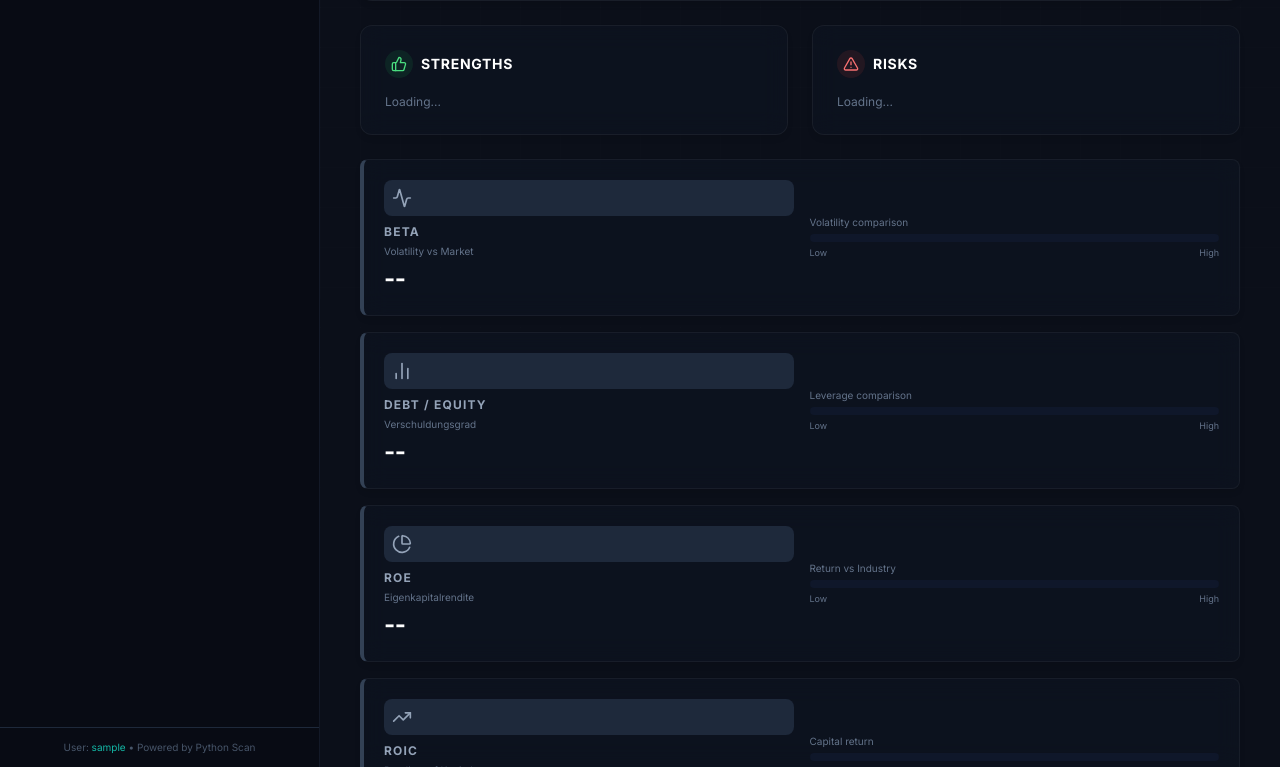
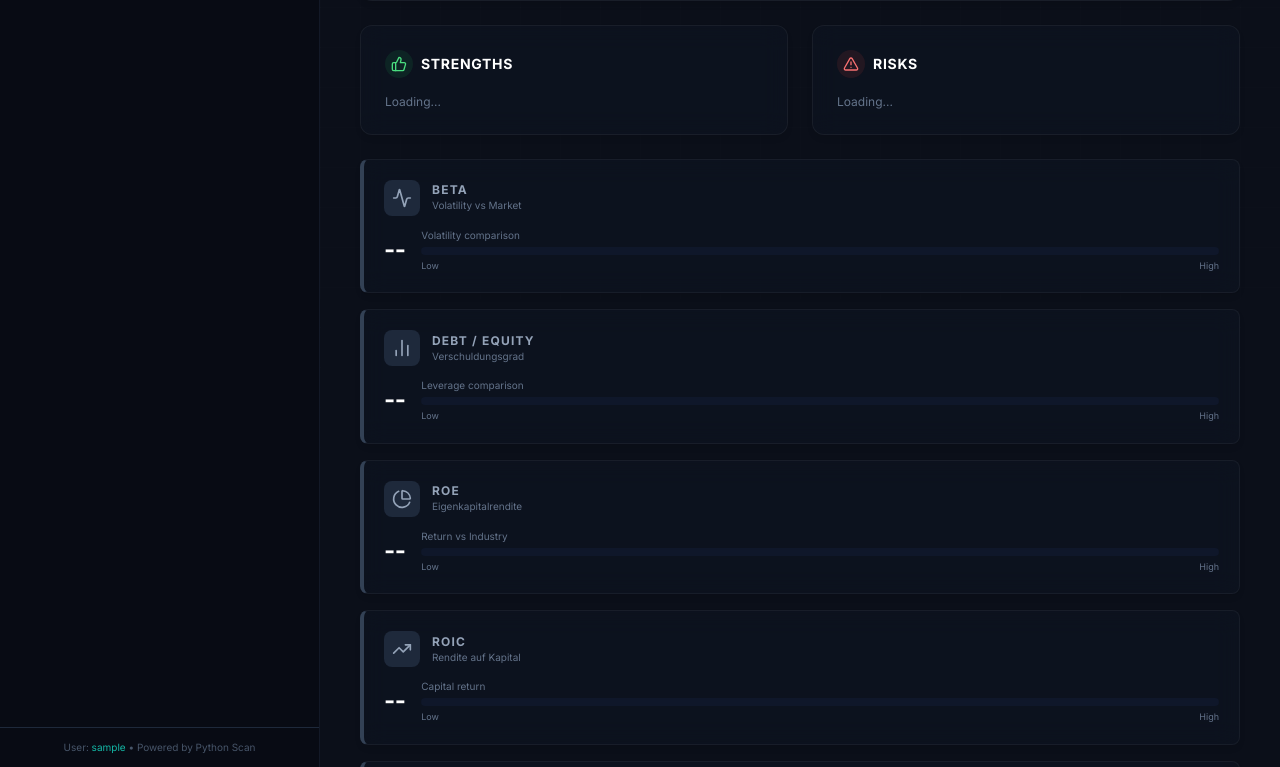
Before and after one commit to larsender1/valueradar, a Flask app: template templates/dashboard.html in a window 1280 px wide. Shown: the part 1833-2600 px from the top of the page. Run offline with Flask 3, Linux system fonts and the light colour scheme; the template is opened without the code that fills it: most values are stand-ins (such as "Sample title", 1, 10 or a date in 2020); some libraries are stand-ins or nearby versions.

Commit message:
Update KPI layout, fix icon alignment, improve fundamentals

```diff
--- a/templates/dashboard.html
+++ b/templates/dashboard.html
@@ -490,24 +490,27 @@
                         </ul>
                     </div>
                 </section>
+
                 <!-- Extra Fundamentalkennzahlen -->
                 <section class="grid grid-cols-1 gap-4 mt-4">
 
                     <!-- Beta -->
-                    <div class="glass-card rounded-lg p-5 border-l-4 border-l-slate-700 hover:border-l-teal-500
-                                transition group flex flex-col md:flex-row md:items-center md:justify-between gap-4">
-
-                        <div class="md:w-1/2">
-                            <div
-                                class="p-2 bg-slate-800 rounded-lg text-slate-400 group-hover:text-white transition mb-2">
+                    <div
+                        class="glass-card rounded-lg p-5 border-l-4 border-l-slate-700 hover:border-l-teal-500 transition group">
+                        <!-- Icon + Titel -->
+                        <div class="flex items-center gap-3 mb-3">
+                            <div class="p-2 bg-slate-800 rounded-lg text-slate-400 group-hover:text-white transition">
                                 <i data-lucide="activity" class="w-5 h-5"></i>
                             </div>
-                            <div class="text-xs font-bold text-slate-400 uppercase tracking-widest mb-1">Beta</div>
-                            <div class="text-[10px] text-slate-500 mb-1">Volatility vs Market</div>
+                            <div>
+                                <div class="text-xs font-bold text-slate-400 uppercase tracking-widest">Beta</div>
+                                <div class="text-[10px] text-slate-500">Volatility vs Market</div>
+                            </div>
+                        </div>
+                        <!-- Wert + Balken -->
+                        <div class="flex items-center justify-between gap-4">
                             <div id="kpi-beta" class="text-2xl font-bold text-white tracking-tight">--</div>
-                        </div>
-
-                        <div class="md:w-1/2">
+                            <div class="flex-1">
                                 <div class="text-[10px] text-slate-500 mb-1">Volatility comparison</div>
                                 <div class="w-full bg-slate-900 h-2 rounded-full overflow-hidden">
                                     <div id="bar-beta" class="bg-teal-500 h-full w-0 transition-all duration-700"></div>
@@ -517,25 +520,24 @@
                                 </div>
                             </div>
                         </div>
-
-
+                    </div>
 
                     <!-- Debt / Equity -->
-                    <div class="glass-card rounded-lg p-5 border-l-4 border-l-slate-700 hover:border-l-teal-500
-                                transition group flex flex-col md:flex-row md:items-center md:justify-between gap-4">
-
-                        <div class="md:w-1/2">
-                            <div
-                                class="p-2 bg-slate-800 rounded-lg text-slate-400 group-hover:text-white transition mb-2">
+                    <div
+                        class="glass-card rounded-lg p-5 border-l-4 border-l-slate-700 hover:border-l-teal-500 transition group">
+                        <div class="flex items-center gap-3 mb-3">
+                            <div class="p-2 bg-slate-800 rounded-lg text-slate-400 group-hover:text-white transition">
                                 <i data-lucide="bar-chart-2" class="w-5 h-5"></i>
                             </div>
-                            <div class="text-xs font-bold text-slate-400 uppercase tracking-widest mb-1">Debt / Equity
-                            </div>
-                            <div class="text-[10px] text-slate-500 mb-1">Verschuldungsgrad</div>
+                            <div>
+                                <div class="text-xs font-bold text-slate-400 uppercase tracking-widest">Debt / Equity
+                                </div>
+                                <div class="text-[10px] text-slate-500">Verschuldungsgrad</div>
+                            </div>
+                        </div>
+                        <div class="flex items-center justify-between gap-4">
                             <div id="kpi-de" class="text-2xl font-bold text-white tracking-tight">--</div>
-                        </div>
-
-                        <div class="md:w-1/2">
+                            <div class="flex-1">
                                 <div class="text-[10px] text-slate-500 mb-1">Leverage comparison</div>
                                 <div class="w-full bg-slate-900 h-2 rounded-full overflow-hidden">
                                     <div id="bar-de" class="bg-yellow-400 h-full w-0 transition-all duration-700"></div>
@@ -545,24 +547,23 @@
                                 </div>
                             </div>
                         </div>
-
-
+                    </div>
 
                     <!-- ROE -->
-                    <div class="glass-card rounded-lg p-5 border-l-4 border-l-slate-700 hover:border-l-teal-500
-transition group flex flex-col md:flex-row md:items-center md:justify-between gap-4">
-
-                        <div class="md:w-1/2">
-                            <div
-                                class="p-2 bg-slate-800 rounded-lg text-slate-400 group-hover:text-white transition mb-2">
+                    <div
+                        class="glass-card rounded-lg p-5 border-l-4 border-l-slate-700 hover:border-l-teal-500 transition group">
+                        <div class="flex items-center gap-3 mb-3">
+                            <div class="p-2 bg-slate-800 rounded-lg text-slate-400 group-hover:text-white transition">
                                 <i data-lucide="pie-chart" class="w-5 h-5"></i>
                             </div>
-                            <div class="text-xs font-bold text-slate-400 uppercase tracking-widest mb-1">ROE</div>
-                            <div class="text-[10px] text-slate-500 mb-1">Eigenkapitalrendite</div>
+                            <div>
+                                <div class="text-xs font-bold text-slate-400 uppercase tracking-widest">ROE</div>
+                                <div class="text-[10px] text-slate-500">Eigenkapitalrendite</div>
+                            </div>
+                        </div>
+                        <div class="flex items-center justify-between gap-4">
                             <div id="kpi-roe" class="text-2xl font-bold text-white tracking-tight">--</div>
-                        </div>
-
-                        <div class="md:w-1/2">
+                            <div class="flex-1">
                                 <div class="text-[10px] text-slate-500 mb-1">Return vs Industry</div>
                                 <div class="w-full bg-slate-900 h-2 rounded-full overflow-hidden">
                                     <div id="bar-roe" class="bg-green-500 h-full w-0 transition-all duration-700"></div>
@@ -572,80 +573,78 @@ transition group flex flex-col md:flex-row md:items-center md:justify-between ga
                                 </div>
                             </div>
                         </div>
-
-
+                    </div>
 
                     <!-- ROIC -->
-                    <div class="glass-card rounded-lg p-5 border-l-4 border-l-slate-700 hover:border-l-teal-500
-transition group flex flex-col md:flex-row md:items-center md:justify-between gap-4">
-
-                        <div class="md:w-1/2">
-                            <div
-                                class="p-2 bg-slate-800 rounded-lg text-slate-400 group-hover:text-white transition mb-2">
+                    <div
+                        class="glass-card rounded-lg p-5 border-l-4 border-l-slate-700 hover:border-l-teal-500 transition group">
+                        <div class="flex items-center gap-3 mb-3">
+                            <div class="p-2 bg-slate-800 rounded-lg text-slate-400 group-hover:text-white transition">
                                 <i data-lucide="trending-up" class="w-5 h-5"></i>
                             </div>
-                            <div class="text-xs font-bold text-slate-400 uppercase tracking-widest mb-1">ROIC</div>
-                            <div class="text-[10px] text-slate-500 mb-1">Rendite auf Kapital</div>
+                            <div>
+                                <div class="text-xs font-bold text-slate-400 uppercase tracking-widest">ROIC</div>
+                                <div class="text-[10px] text-slate-500">Rendite auf Kapital</div>
+                            </div>
+                        </div>
+                        <div class="flex items-center justify-between gap-4">
                             <div id="kpi-roic" class="text-2xl font-bold text-white tracking-tight">--</div>
-                        </div>
-
-                        <div class="md:w-1/2">
+                            <div class="flex-1">
                                 <div class="text-[10px] text-slate-500 mb-1">Capital return</div>
                                 <div class="w-full bg-slate-900 h-2 rounded-full overflow-hidden">
-                                <div id="bar-roic" class="bg-green-400 h-full w-0 transition-all duration-700"></div>
+                                    <div id="bar-roic" class="bg-green-400 h-full w-0 transition-all duration-700">
+                                    </div>
                                 </div>
                                 <div class="flex justify-between text-[9px] text-slate-500 mt-1">
                                     <span>Low</span><span>High</span>
                                 </div>
                             </div>
                         </div>
-
-
+                    </div>
 
                     <!-- EV / EBITDA -->
-                    <div class="glass-card rounded-lg p-5 border-l-4 border-l-slate-700 hover:border-l-teal-500
-transition group flex flex-col md:flex-row md:items-center md:justify-between gap-4">
-
-                        <div class="md:w-1/2">
-                            <div
-                                class="p-2 bg-slate-800 rounded-lg text-slate-400 group-hover:text-white transition mb-2">
+                    <div
+                        class="glass-card rounded-lg p-5 border-l-4 border-l-slate-700 hover:border-l-teal-500 transition group">
+                        <div class="flex items-center gap-3 mb-3">
+                            <div class="p-2 bg-slate-800 rounded-lg text-slate-400 group-hover:text-white transition">
                                 <i data-lucide="bar-chart-2" class="w-5 h-5"></i>
                             </div>
-                            <div class="text-xs font-bold text-slate-400 uppercase tracking-widest mb-1">EV / EBITDA
-                            </div>
-                            <div class="text-[10px] text-slate-500 mb-1">Industry valuation</div>
+                            <div>
+                                <div class="text-xs font-bold text-slate-400 uppercase tracking-widest">EV / EBITDA
+                                </div>
+                                <div class="text-[10px] text-slate-500">Industry valuation</div>
+                            </div>
+                        </div>
+                        <div class="flex items-center justify-between gap-4">
                             <div id="kpi-ev-ebitda" class="text-2xl font-bold text-white tracking-tight">--</div>
-                        </div>
-
-                        <div class="md:w-1/2">
+                            <div class="flex-1">
                                 <div class="text-[10px] text-slate-500 mb-1">Cheap → Expensive</div>
                                 <div class="w-full bg-slate-900 h-2 rounded-full overflow-hidden">
-                                <div id="bar-ev-ebitda" class="bg-red-400 h-full w-0 transition-all duration-700"></div>
+                                    <div id="bar-ev-ebitda" class="bg-red-400 h-full w-0 transition-all duration-700">
+                                    </div>
                                 </div>
                                 <div class="flex justify-between text-[9px] text-slate-500 mt-1">
                                     <span>Cheap</span><span>Expensive</span>
                                 </div>
                             </div>
                         </div>
-
-
+                    </div>
 
                     <!-- EV / Sales -->
-                    <div class="glass-card rounded-lg p-5 border-l-4 border-l-slate-700 hover:border-l-teal-500
-transition group flex flex-col md:flex-row md:items-center md:justify-between gap-4">
-
-                        <div class="md:w-1/2">
-                            <div
-                                class="p-2 bg-slate-800 rounded-lg text-slate-400 group-hover:text-white transition mb-2">
+                    <div
+                        class="glass-card rounded-lg p-5 border-l-4 border-l-slate-700 hover:border-l-teal-500 transition group">
+                        <div class="flex items-center gap-3 mb-3">
+                            <div class="p-2 bg-slate-800 rounded-lg text-slate-400 group-hover:text-white transition">
                                 <i data-lucide="bar-chart" class="w-5 h-5"></i>
                             </div>
-                            <div class="text-xs font-bold text-slate-400 uppercase tracking-widest mb-1">EV / Sales
-                            </div>
-                            <div class="text-[10px] text-slate-500 mb-1">Revenue valuation</div>
+                            <div>
+                                <div class="text-xs font-bold text-slate-400 uppercase tracking-widest">EV / Sales</div>
+                                <div class="text-[10px] text-slate-500">Revenue valuation</div>
+                            </div>
+                        </div>
+                        <div class="flex items-center justify-between gap-4">
                             <div id="kpi-ev-sales" class="text-2xl font-bold text-white tracking-tight">--</div>
-                        </div>
-
-                        <div class="md:w-1/2">
+                            <div class="flex-1">
                                 <div class="text-[10px] text-slate-500 mb-1">Low → High</div>
                                 <div class="w-full bg-slate-900 h-2 rounded-full overflow-hidden">
                                     <div id="bar-ev-sales" class="bg-purple-400 h-full w-0 transition-all duration-700">
@@ -653,105 +652,109 @@ transition group flex flex-col md:flex-row md:items-center md:justify-between ga
                                 </div>
                             </div>
                         </div>
-
-
+                    </div>
 
                     <!-- Current Ratio -->
-                    <div class="glass-card rounded-lg p-5 border-l-4 border-l-slate-700 hover:border-l-teal-500
-transition group flex flex-col md:flex-row md:items-center md:justify-between gap-4">
-
-                        <div class="md:w-1/2">
-                            <div
-                                class="p-2 bg-slate-800 rounded-lg text-slate-400 group-hover:text-white transition mb-2">
+                    <div
+                        class="glass-card rounded-lg p-5 border-l-4 border-l-slate-700 hover:border-l-teal-500 transition group">
+                        <div class="flex items-center gap-3 mb-3">
+                            <div class="p-2 bg-slate-800 rounded-lg text-slate-400 group-hover:text-white transition">
                                 <i data-lucide="shield" class="w-5 h-5"></i>
                             </div>
-                            <div class="text-xs font-bold text-slate-400 uppercase tracking-widest mb-1">Current Ratio
-                            </div>
-                            <div class="text-[10px] text-slate-500 mb-1">Liquidität</div>
+                            <div>
+                                <div class="text-xs font-bold text-slate-400 uppercase tracking-widest">Current Ratio
+                                </div>
+                                <div class="text-[10px] text-slate-500">Liquidität</div>
+                            </div>
+                        </div>
+                        <div class="flex items-center justify-between gap-4">
                             <div id="kpi-current" class="text-2xl font-bold text-white tracking-tight">--</div>
-                        </div>
-
-                        <div class="md:w-1/2">
+                            <div class="flex-1">
                                 <div class="text-[10px] text-slate-500 mb-1">Liquidity strength</div>
                                 <div class="w-full bg-slate-900 h-2 rounded-full overflow-hidden">
-                                <div id="bar-current" class="bg-blue-400 h-full w-0 transition-all duration-700"></div>
-                            </div>
-                        </div>
-                    </div>
-
+                                    <div id="bar-current" class="bg-blue-400 h-full w-0 transition-all duration-700">
+                                    </div>
+                                </div>
+                            </div>
+                        </div>
+                    </div>
 
                     <!-- Quick Ratio -->
-                    <div class="glass-card rounded-lg p-5 border-l-4 border-l-slate-700 hover:border-l-teal-500
-transition group flex flex-col md:flex-row md:items-center md:justify-between gap-4">
-
-                        <div class="md:w-1/2">
-                            <div
-                                class="p-2 bg-slate-800 rounded-lg text-slate-400 group-hover:text-white transition mb-2">
+                    <div
+                        class="glass-card rounded-lg p-5 border-l-4 border-l-slate-700 hover:border-l-teal-500 transition group">
+                        <div class="flex items-center gap-3 mb-3">
+                            <div class="p-2 bg-slate-800 rounded-lg text-slate-400 group-hover:text-white transition">
                                 <i data-lucide="zap" class="w-5 h-5"></i>
                             </div>
-                            <div class="text-xs font-bold text-slate-400 uppercase tracking-widest mb-1">Quick Ratio
-                            </div>
-                            <div class="text-[10px] text-slate-500 mb-1">Strenge Liquidität</div>
+                            <div>
+                                <div class="text-xs font-bold text-slate-400 uppercase tracking-widest">Quick Ratio
+                                </div>
+                                <div class="text-[10px] text-slate-500">Strenge Liquidität</div>
+                            </div>
+                        </div>
+                        <div class="flex items-center justify-between gap-4">
                             <div id="kpi-quick" class="text-2xl font-bold text-white tracking-tight">--</div>
-                        </div>
-
-                        <div class="md:w-1/2">
+                            <div class="flex-1">
                                 <div class="text-[10px] text-slate-500 mb-1">Immediate liquidity</div>
                                 <div class="w-full bg-slate-900 h-2 rounded-full overflow-hidden">
-                                <div id="bar-quick" class="bg-blue-300 h-full w-0 transition-all duration-700"></div>
-                            </div>
-                        </div>
-                    </div>
-
+                                    <div id="bar-quick" class="bg-blue-300 h-full w-0 transition-all duration-700">
+                                    </div>
+                                </div>
+                            </div>
+                        </div>
+                    </div>
 
                     <!-- Free Cash Flow -->
-                    <div class="glass-card rounded-lg p-5 border-l-4 border-l-slate-700 hover:border-l-teal-500
-transition group flex flex-col md:flex-row md:items-center md:justify-between gap-4">
-
-                        <div class="md:w-1/2">
-                            <div
-                                class="p-2 bg-slate-800 rounded-lg text-slate-400 group-hover:text-white transition mb-2">
+                    <div
+                        class="glass-card rounded-lg p-5 border-l-4 border-l-slate-700 hover:border-l-teal-500 transition group">
+                        <div class="flex items-center gap-3 mb-3">
+                            <div class="p-2 bg-slate-800 rounded-lg text-slate-400 group-hover:text-white transition">
                                 <i data-lucide="dollar-sign" class="w-5 h-5"></i>
                             </div>
-                            <div class="text-xs font-bold text-slate-400 uppercase tracking-widest mb-1">Free Cash Flow
-                            </div>
-                            <div class="text-[10px] text-slate-500 mb-1">Nach Investitionen</div>
+                            <div>
+                                <div class="text-xs font-bold text-slate-400 uppercase tracking-widest">Free Cash Flow
+                                </div>
+                                <div class="text-[10px] text-slate-500">Nach Investitionen</div>
+                            </div>
+                        </div>
+                        <div class="flex items-center justify-between gap-4">
                             <div id="kpi-fcf" class="text-2xl font-bold text-white tracking-tight">--</div>
-                        </div>
-
-                        <div class="md:w-1/2">
+                            <div class="flex-1">
                                 <div class="text-[10px] text-slate-500 mb-1">Cash strength</div>
                                 <div class="w-full bg-slate-900 h-2 rounded-full overflow-hidden">
                                     <div id="bar-fcf" class="bg-teal-300 h-full w-0 transition-all duration-700"></div>
                                 </div>
                             </div>
                         </div>
-
+                    </div>
 
                     <!-- Payout Ratio -->
-                    <div class="glass-card rounded-lg p-5 border-l-4 border-l-slate-700 hover:border-l-teal-500
-transition group flex flex-col md:flex-row md:items-center md:justify-between gap-4">
-
-                        <div class="md:w-1/2">
-                            <div
-                                class="p-2 bg-slate-800 rounded-lg text-slate-400 group-hover:text-white transition mb-2">
+                    <div
+                        class="glass-card rounded-lg p-5 border-l-4 border-l-slate-700 hover:border-l-teal-500 transition group">
+                        <div class="flex items-center gap-3 mb-3">
+                            <div class="p-2 bg-slate-800 rounded-lg text-slate-400 group-hover:text-white transition">
                                 <i data-lucide="percent" class="w-5 h-5"></i>
                             </div>
-                            <div class="text-xs font-bold text-slate-400 uppercase tracking-widest mb-1">Payout Ratio
-                            </div>
-                            <div class="text-[10px] text-slate-500 mb-1">Dividendenausschüttung</div>
+                            <div>
+                                <div class="text-xs font-bold text-slate-400 uppercase tracking-widest">Payout Ratio
+                                </div>
+                                <div class="text-[10px] text-slate-500">Dividendenausschüttung</div>
+                            </div>
+                        </div>
+                        <div class="flex items-center justify-between gap-4">
                             <div id="kpi-payout" class="text-2xl font-bold text-white tracking-tight">--</div>
-                        </div>
-
-                        <div class="md:w-1/2">
+                            <div class="flex-1">
                                 <div class="text-[10px] text-slate-500 mb-1">Distribution level</div>
                                 <div class="w-full bg-slate-900 h-2 rounded-full overflow-hidden">
-                                <div id="bar-payout" class="bg-red-300 h-full w-0 transition-all duration-700"></div>
+                                    <div id="bar-payout" class="bg-red-300 h-full w-0 transition-all duration-700">
+                                    </div>
+                                </div>
                             </div>
                         </div>
                     </div>
 
                 </section>
+
 
                 <div class="text-center text-[10px] text-slate-600 pb-4">
                     Data provided for informational purposes only. Not financial advice.
```
Lines whose indentation alone changed are shown as unchanged.
